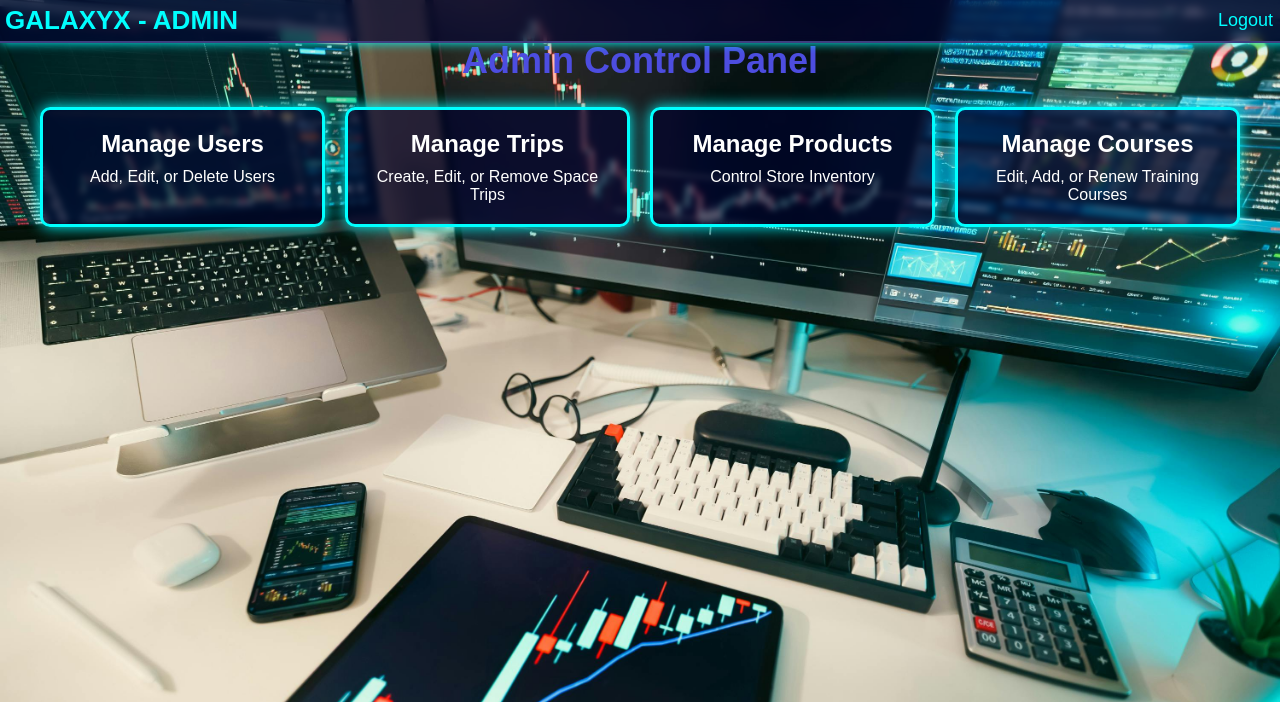
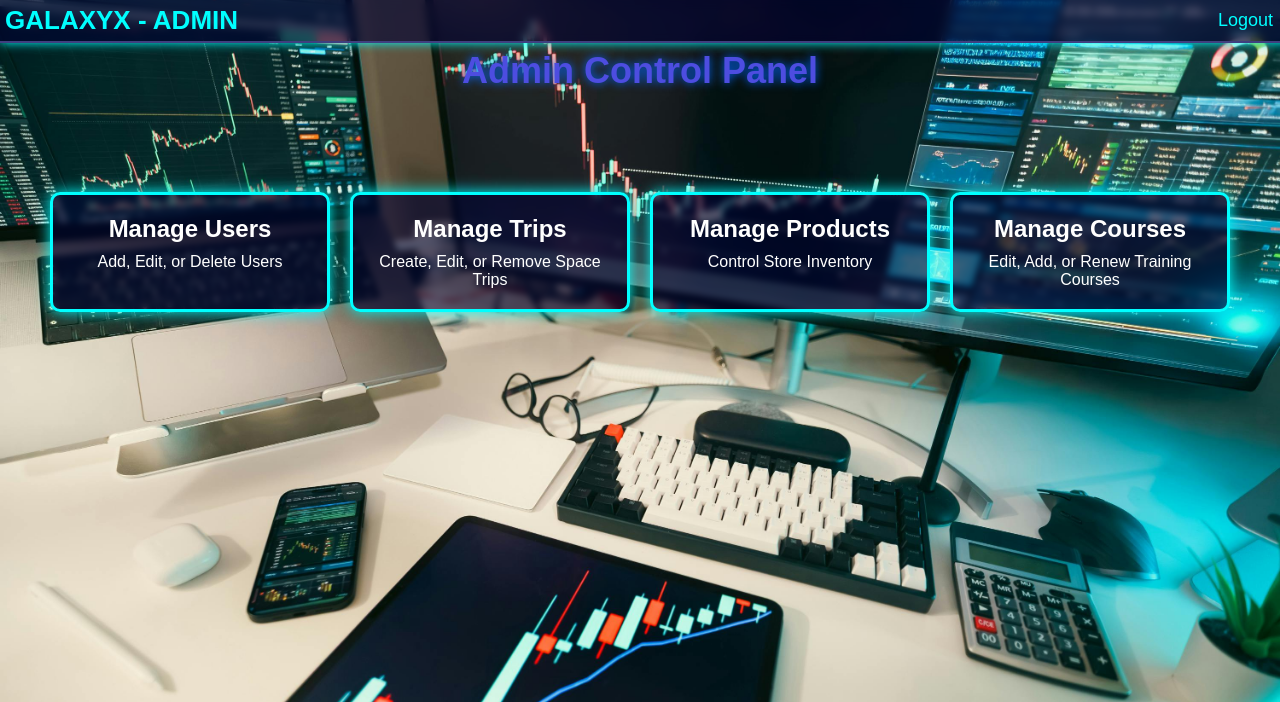
Before and after one commit to Mustafa-2005/web-final-project, a PHP site: page /html/admin-dashboard.html in a window 1280 px wide. Shown: the top 702 px of the page. Run offline with PHP 8.4, Linux system fonts and the light colour scheme.

Commit message:
edit admin css file

```diff
--- a/css/admin-dashboard.css
+++ b/css/admin-dashboard.css
@@ -51,7 +51,7 @@ nav a:hover {
 
 /* control panel section */
 .dashboard-section {
-    padding: 40px;
+    padding: 50px;
     text-align: center;
 }
 
@@ -59,15 +59,15 @@ nav a:hover {
     font-size: 36px;
     margin-bottom: 25px;
     color: #4d4de0;
+    text-shadow: 0 0 10px #0066ff;
 }
 
 /* dashboard panels */
 .dashboard-panels {
+    margin: 100px auto;
     display: grid;
     grid-template-columns: repeat(auto-fit, minmax(250px, 1fr));
     gap: 20px;
-    max-width: 1200px;
-    margin: auto;
 }
 
 .panel {
```
